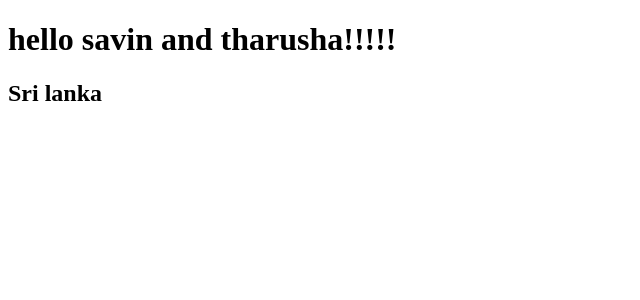
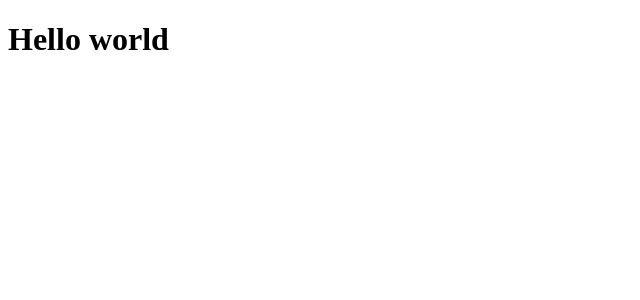
Before and after one commit to savin-dev/English-leaning-web-app, a React (Create React App) app: page / in a window 1280 px wide. Shown: the top 300 px of the page, without its empty margins (0-640 px from the left). Built offline with nearby package versions, Linux system fonts and the light colour scheme.

Commit message:
run Hello world

```diff
--- a/src/App.js
+++ b/src/App.js
@@ -1,26 +1,11 @@
-import logo from './logo.svg';
-import './App.css';
+import React from 'react';
+import Login from './components/Login';
 
 function App() {
   return (
-    <div><h1>hello savin and tharusha!!!!!</h1><h2>Sri lanka</h2></div>
-
-    // <div className="App">
-    //   <header className="App-header">
-    //     <img src={logo} className="App-logo" alt="logo" />
-    //     <p>
-    //       Edit <code>src/App.js</code> and save to reload.
-    //     </p>
-    //     <a
-    //       className="App-link"
-    //       href="https://reactjs.org"
-    //       target="_blank"
-    //       rel="noopener noreferrer"
-    //     >
-    //       Learn React
-    //     </a>
-    //   </header>
-    // </div>
+    <div className="App">
+      <Login/>
+    </div>
   );
 }
 
--- /dev/null
+++ b/src/components/Login.jsx
@@ -0,0 +1,13 @@
+import React, { Component } from 'react'
+
+export class Login extends Component {
+    render() {
+        return (
+            <div>
+                <h1>Hello world</h1>
+            </div>
+        )
+    }
+}
+
+export default Login;
```
Also changed, not shown: 1 other file (tests, documents, lock files or other folders).
